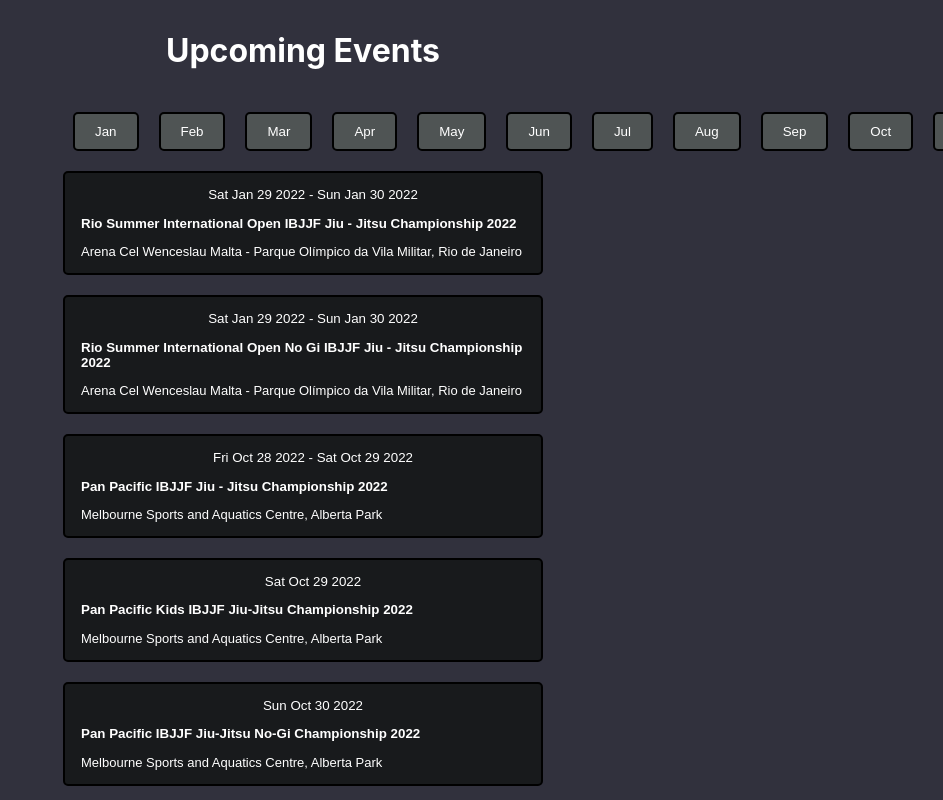
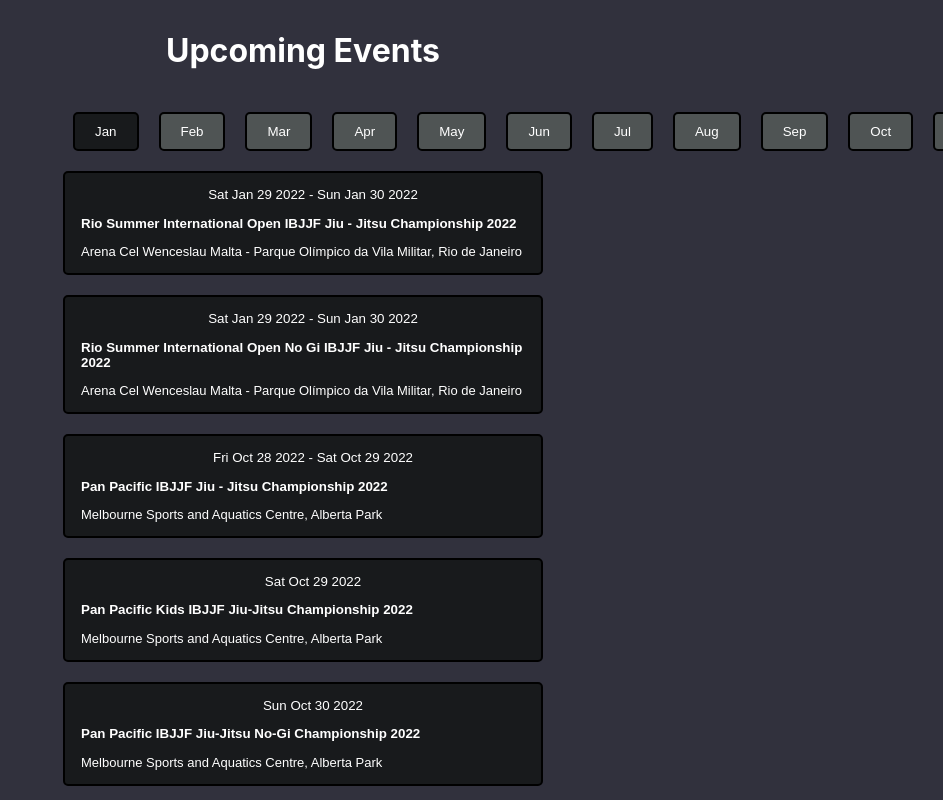
Before and after one commit to EdMasterNava/tourney-cal, a React (Create React App) app in the folder tourney/: page / in a window 1280 px wide. In both pictures the pointer is over the button "Jan". Shown: the top 800 px of the page, without its empty margins (337-1280 px from the left). Built offline with nearby package versions, Linux system fonts and the light colour scheme.

Commit message:
Hover Effect Fix
Month buttons now darken when hovered over

```diff
--- a/tourney/src/Months.css
+++ b/tourney/src/Months.css
@@ -20,7 +20,7 @@
     margin: 10px;
 }
 .month-button:hover {
-    background: var(--darker);
+    background: var(--darker) !important;
     color: var(--white);
     cursor: pointer;
 }
```
